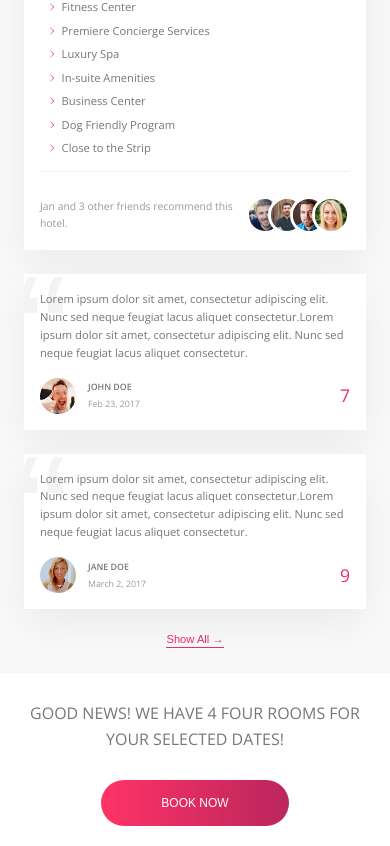
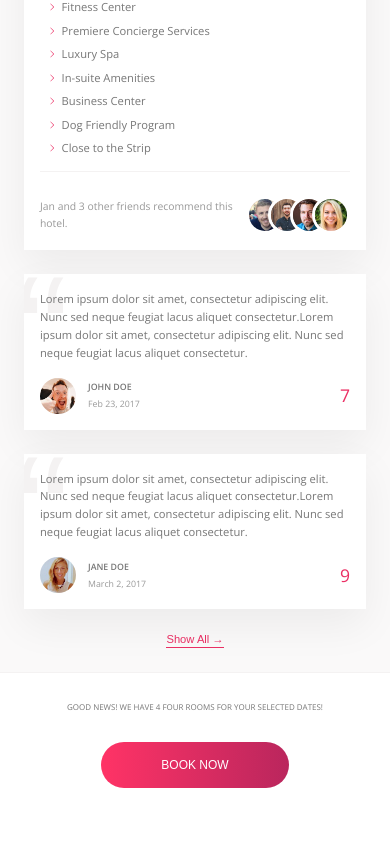
Before and after one commit to jpmamuric/FairFare, a React (Create React App) app: page / in a window 390 px wide. Shown: the part 589-1435 px from the top of the page. After the commit the page ends 1397 px from the top, so only its background shows below. Built offline with nearby package versions, Linux system fonts and the light colour scheme.

Commit message:
final responsive changes

```diff
--- a/src/assets/sass/components/_button.scss
+++ b/src/assets/sass/components/_button.scss
@@ -47,6 +47,10 @@
 
       @media only screen and (max-width: 26.87em) {
         padding: 1rem;
+      }
+
+      @media only screen and (max-width: 30em) {
+        font-size: 1rem;
       }
     }
   }
--- a/src/assets/sass/main.css
+++ b/src/assets/sass/main.css
@@ -136,6 +136,9 @@ body {
     @media only screen and (max-width: 26.87em) {
       .cta__book-now {
         padding: 1rem; } }
+    @media only screen and (max-width: 30em) {
+      .cta__book-now {
+        font-size: 1rem; } }
 
 .btn {
   border-radius: 100px;
```
